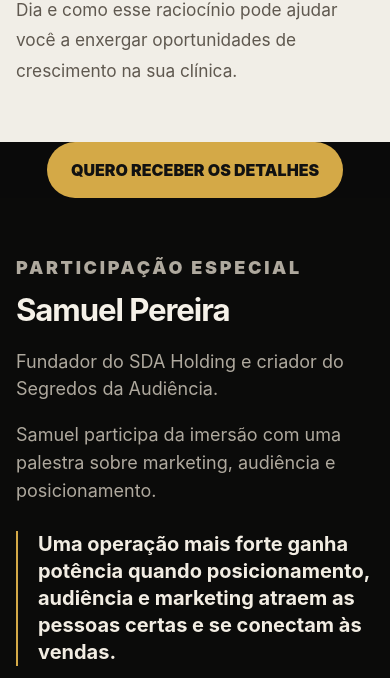
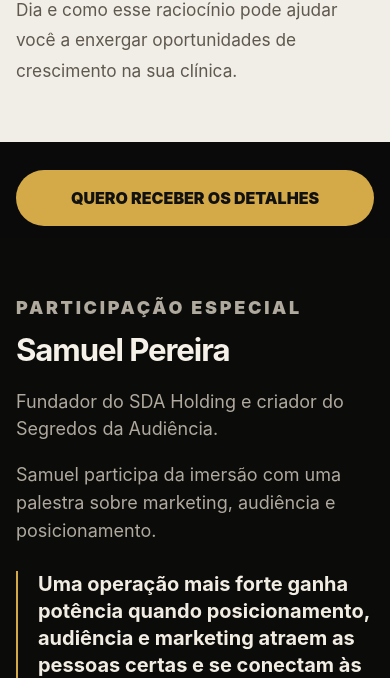
Before and after one commit to lluisalberto94-web/lp-1-mes-em-1-dia-frio, a website: page index.html in a window 390 px wide. Shown: the part 8011-8689 px from the top of the page. Drawn offline with Linux system fonts and the light colour scheme.

Commit message:
style: optimize mid-page CTA for mobile

```diff
--- a/assets/styles.css
+++ b/assets/styles.css
@@ -2002,3 +2002,22 @@ h3{font-size:clamp(1.25rem,2.8vw,1.85rem)}
 
 /* Mantém a terceira linha inteira também nas telas de celular. */
 @media(max-width:600px){.hero .hero-title-next{font-size:clamp(1.05rem,4.45vw,1.7rem)}}
+
+
+/* mid-page-cta-v1 */
+.mid-page-cta{
+  padding:34px 0 18px;
+  background:#0a0a0a;
+}
+.mid-page-cta .button{
+  min-width:300px;
+}
+@media(max-width:680px){
+  .mid-page-cta{
+    padding:28px 0 12px;
+  }
+  .mid-page-cta .button{
+    width:100%;
+    min-width:0;
+  }
+}
```
